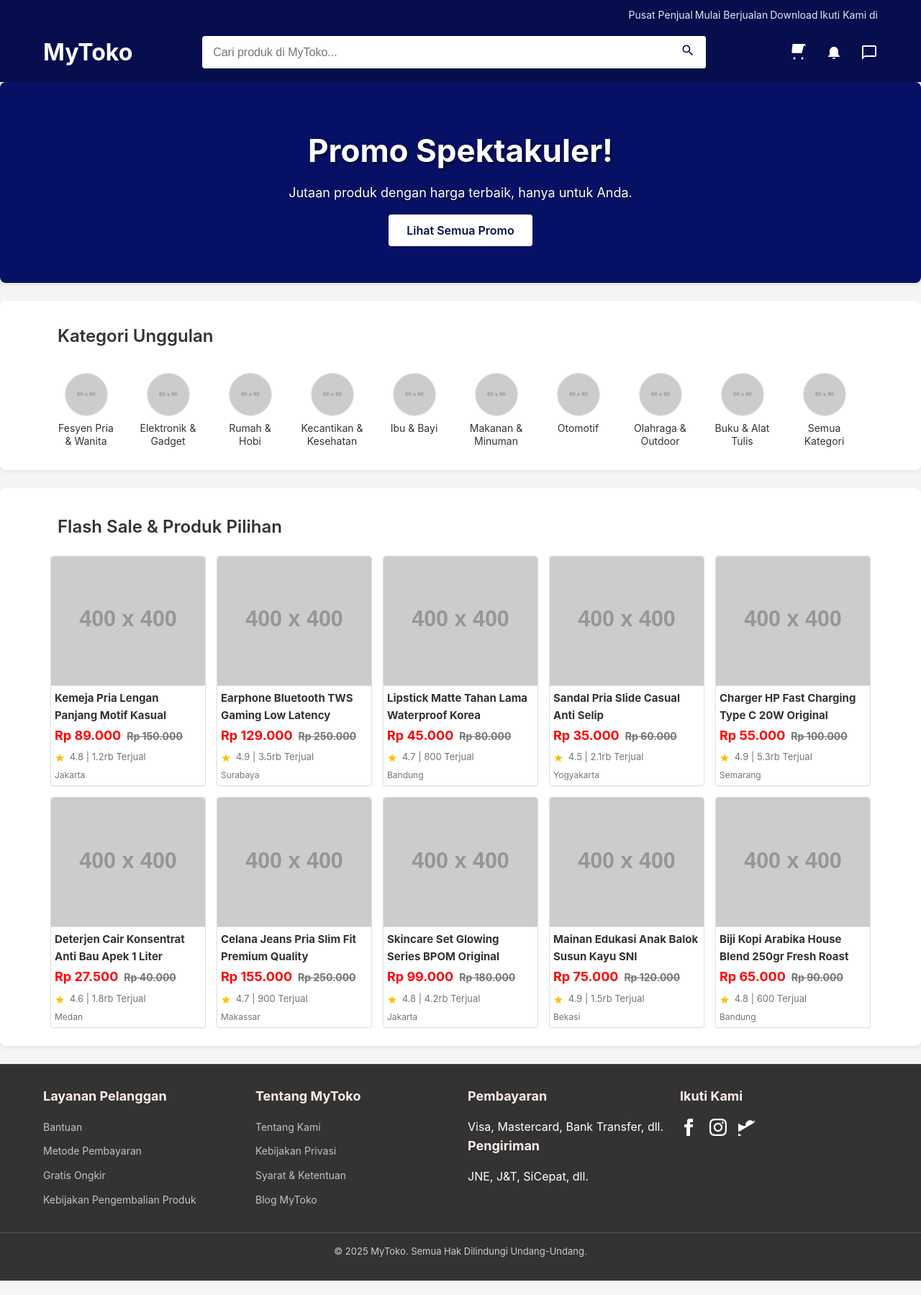
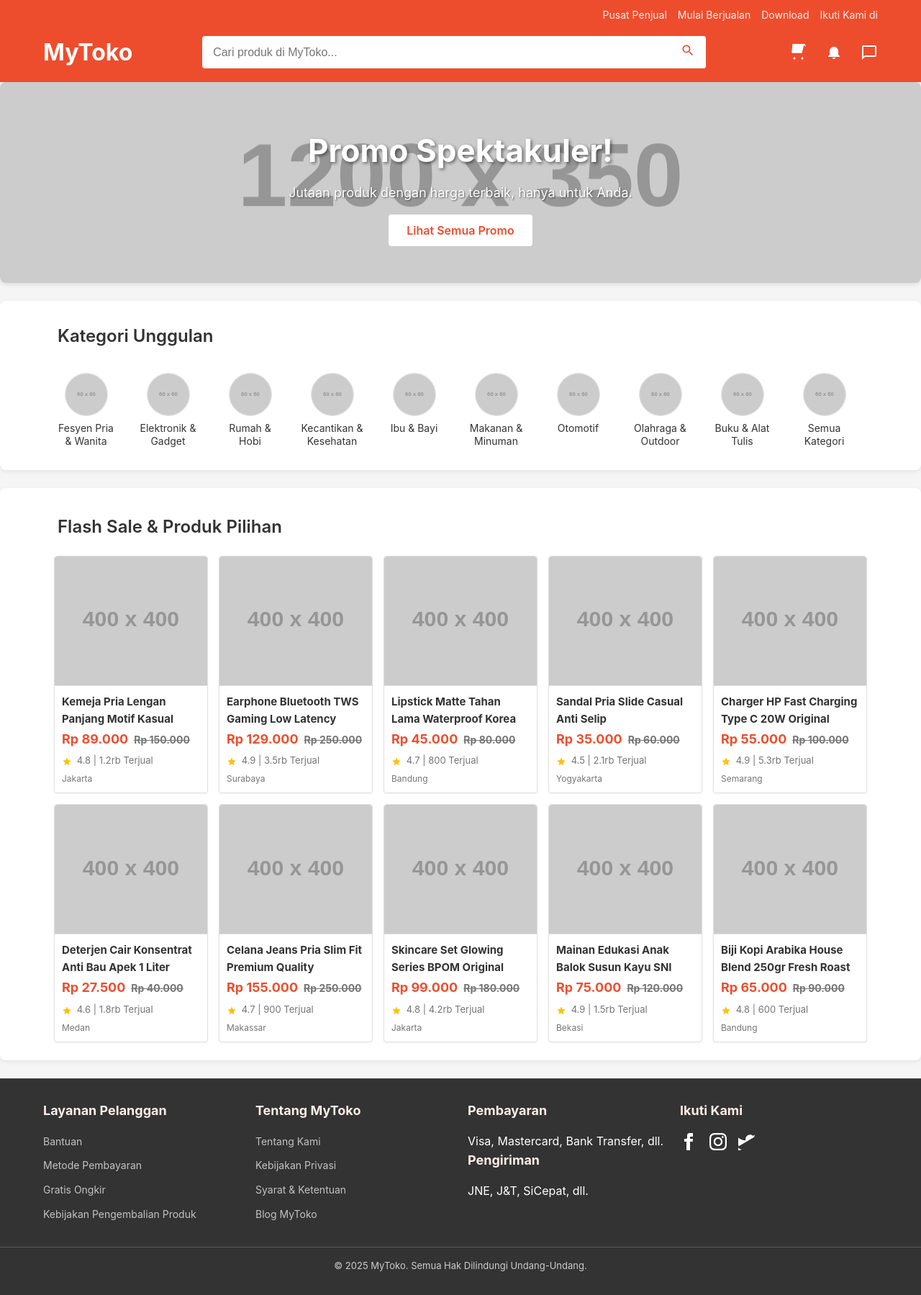
Before and after one commit to x-qmo/x-qmo.github.io, a Jekyll site: the page built from _landing_pages/contoh-lading.md, in a window 1280 px wide. Shown: the whole page at 72% size. Built offline with Jekyll 4.4.1, drawn with Linux system fonts in a browser that asks for light colours.

Commit message:
Update landing-pageku.css

```diff
--- a/assets/css/landing-pageku.css
+++ b/assets/css/landing-pageku.css
@@ -1,6 +1,6 @@
-        /* General Styles & Reset */
+/* General Styles & Reset */
         :root {
-            --shopee-orange: #060e4d; /* Shopee's primary orange */
+            --shopee-orange: #ee4d2d; /* Shopee's primary orange */
             --shopee-light-orange: #ffece8; /* Lighter orange for accents */
             --shopee-dark: #333333;
             --shopee-gray-text: #757575;
@@ -66,7 +66,7 @@
 
         .header-top-links a {
             color: var(--white);
-            margin-left: 3px;
+            margin-left: 15px;
             opacity: 0.9;
             transition: opacity 0.2s ease;
         }
@@ -148,7 +148,7 @@
 
         /* Hero Section (Banner) */
         .hero-section {
-            background-color: #061165;
+            background: url('https://placehold.co/1200x350/EE4D2D/FFFFFF?text=Diskon+Terbesar+Hanya+di+MyToko') center center/cover no-repeat;
             color: var(--white);
             text-align: center;
             padding: 60px 20px;
@@ -261,7 +261,7 @@
             flex-wrap: wrap;
             gap: 15px; /* Smaller gap for products */
             justify-content: flex-start; /* Start from left */
-            padding: 0 10px; /* Internal padding */
+            padding: 0 15px; /* Internal padding */
         }
 
         .product-card {
@@ -292,7 +292,7 @@
         }
 
         .product-info {
-            padding: 5px;
+            padding: 10px;
             display: flex;
             flex-direction: column;
             flex-grow: 1;
@@ -313,7 +313,7 @@
         .product-price {
             font-size: 18px;
             font-weight: 700;
-            color: #f00;
+            color: var(--shopee-orange);
             margin-top: auto; /* Push price to the bottom */
             display: flex;
             align-items: baseline;
```
